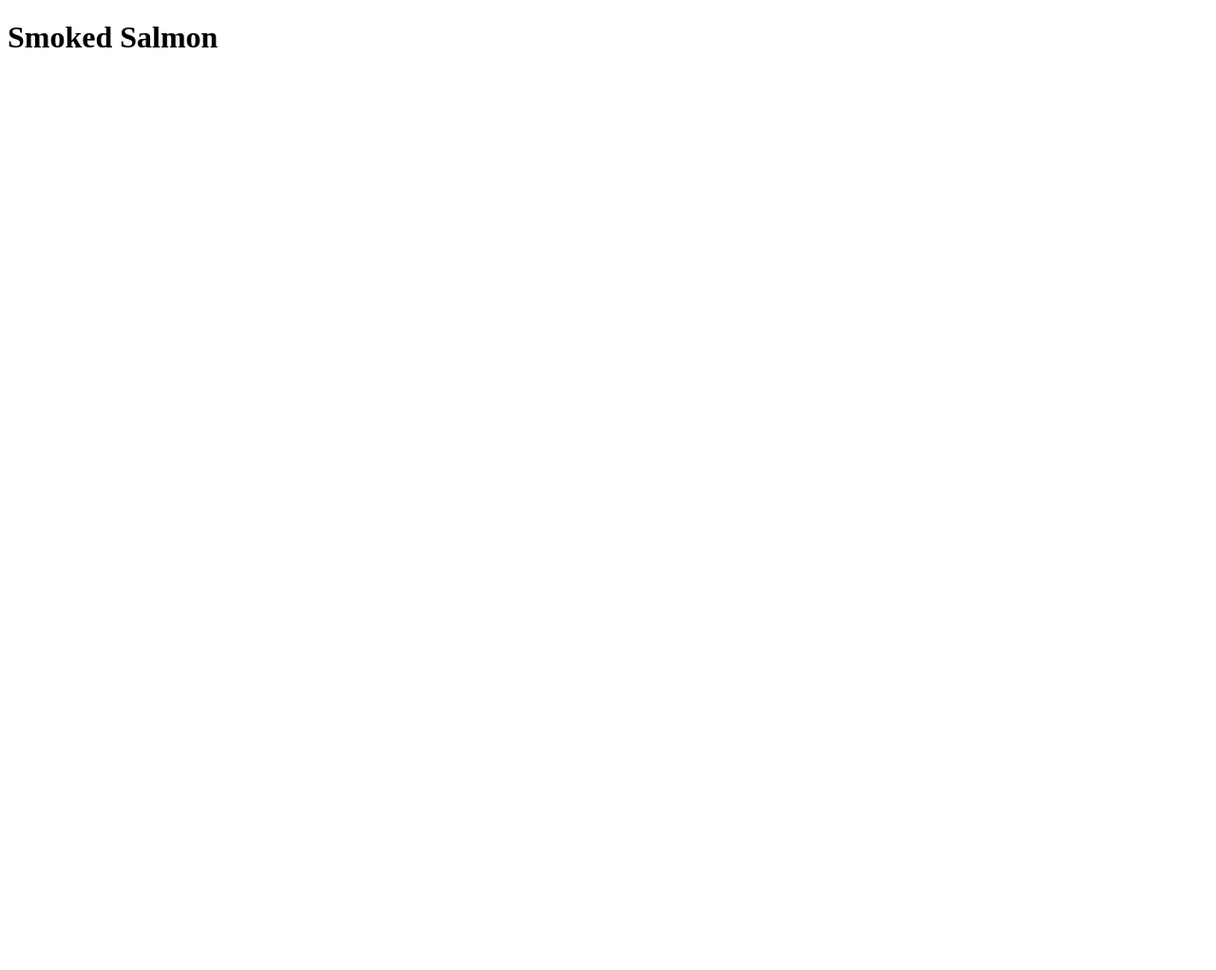
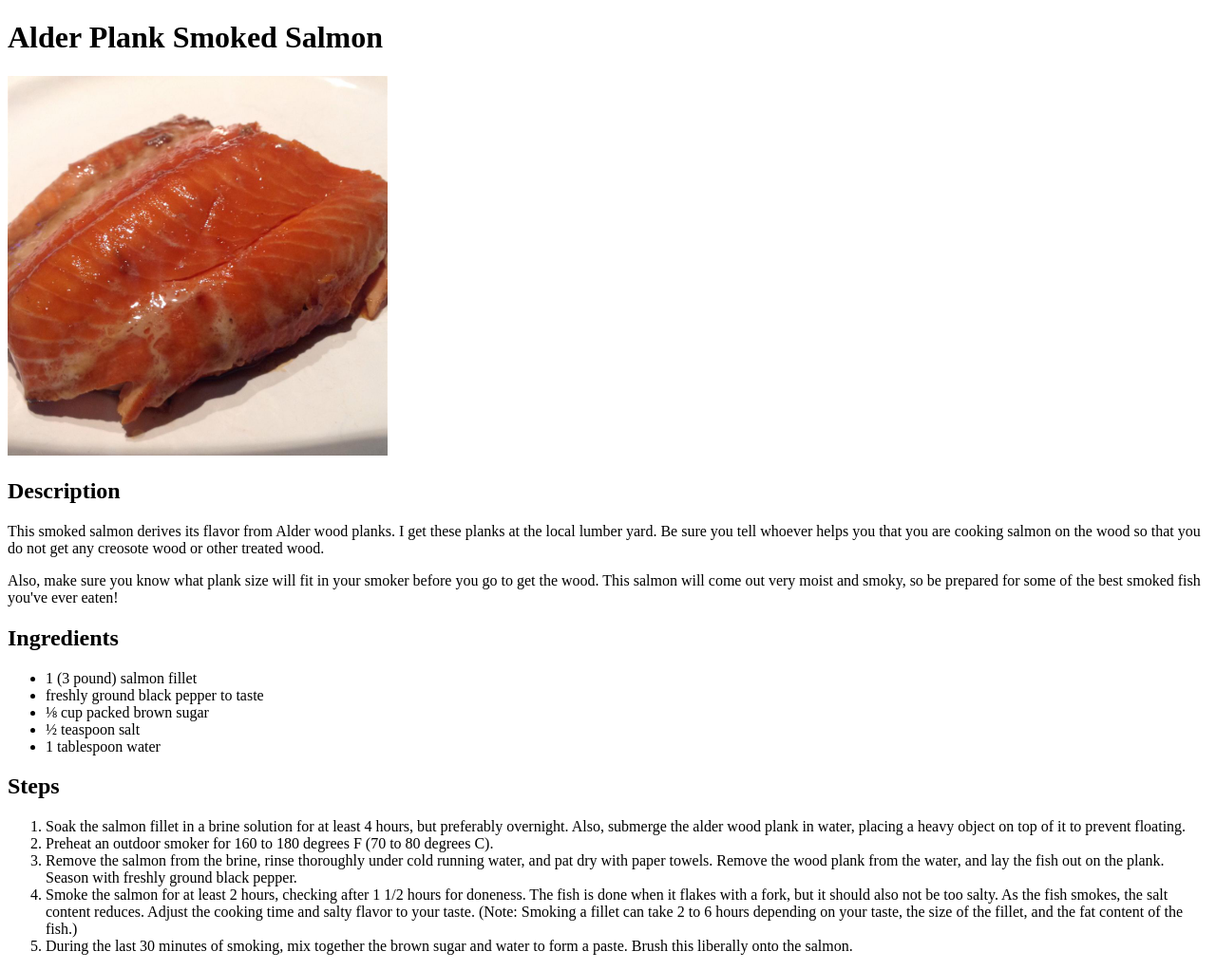
Before and after one commit to AntoineBnl/odin-recipes, a plain HTML site: page recipes/smokedsalmon.html in a window 1280 px wide. Shown: the whole page at 95% size. Before the commit the page ends 800 px from the top, so only its background shows below. Drawn offline with Linux system fonts and the light colour scheme.

Commit message:
Add content to the 'Smoked Salmon' recipe

```diff
--- a/recipes/smokedsalmon.html
+++ b/recipes/smokedsalmon.html
@@ -4,9 +4,29 @@
     <meta charset="UTF-8">
     <meta http-equiv="X-UA-Compatible" content="IE=edge">
     <meta name="viewport" content="width=device-width, initial-scale=1.0">
-    <title>Smoked Salmon</title>
+    <title>Alder Plank Smoked Salmon</title>
 </head>
 <body>
-    <h1>Smoked Salmon</h1>
+    <h1>Alder Plank Smoked Salmon</h1>
+    <img src="img/smokedsalmon.jpg" alt="An image of the finished dish" width=400>
+    <h2>Description</h2>
+    <p>This smoked salmon derives its flavor from Alder wood planks. I get these planks at the local lumber yard. Be sure you tell whoever helps you that you are cooking salmon on the wood so that you do not get any creosote wood or other treated wood.</p>
+    <p>Also, make sure you know what plank size will fit in your smoker before you go to get the wood. This salmon will come out very moist and smoky, so be prepared for some of the best smoked fish you've ever eaten!</p>
+    <h2>Ingredients</h2>
+    <ul>
+        <li> 1 (3 pound) salmon fillet</li>
+        <li>freshly ground black pepper to taste</li>
+        <li>⅛ cup packed brown sugar</li>
+        <li>½ teaspoon salt</li>
+        <li>1 tablespoon water</li>
+    </ul>
+    <h2>Steps</h2>
+    <ol>
+        <li>Soak the salmon fillet in a brine solution for at least 4 hours, but preferably overnight. Also, submerge the alder wood plank in water, placing a heavy object on top of it to prevent floating.</li>
+        <li>Preheat an outdoor smoker for 160 to 180 degrees F (70 to 80 degrees C).</li>
+        <li>Remove the salmon from the brine, rinse thoroughly under cold running water, and pat dry with paper towels. Remove the wood plank from the water, and lay the fish out on the plank. Season with freshly ground black pepper.</li>
+        <li>Smoke the salmon for at least 2 hours, checking after 1 1/2 hours for doneness. The fish is done when it flakes with a fork, but it should also not be too salty. As the fish smokes, the salt content reduces. Adjust the cooking time and salty flavor to your taste. (Note: Smoking a fillet can take 2 to 6 hours depending on your taste, the size of the fillet, and the fat content of the fish.)</li>
+        <li>During the last 30 minutes of smoking, mix together the brown sugar and water to form a paste. Brush this liberally onto the salmon.</li>
+    </ol>
 </body>
 </html>
```
Also changed, not shown: index.html (+1 -1 lines), recipes/img/smokedsalmon.jpg (added).
